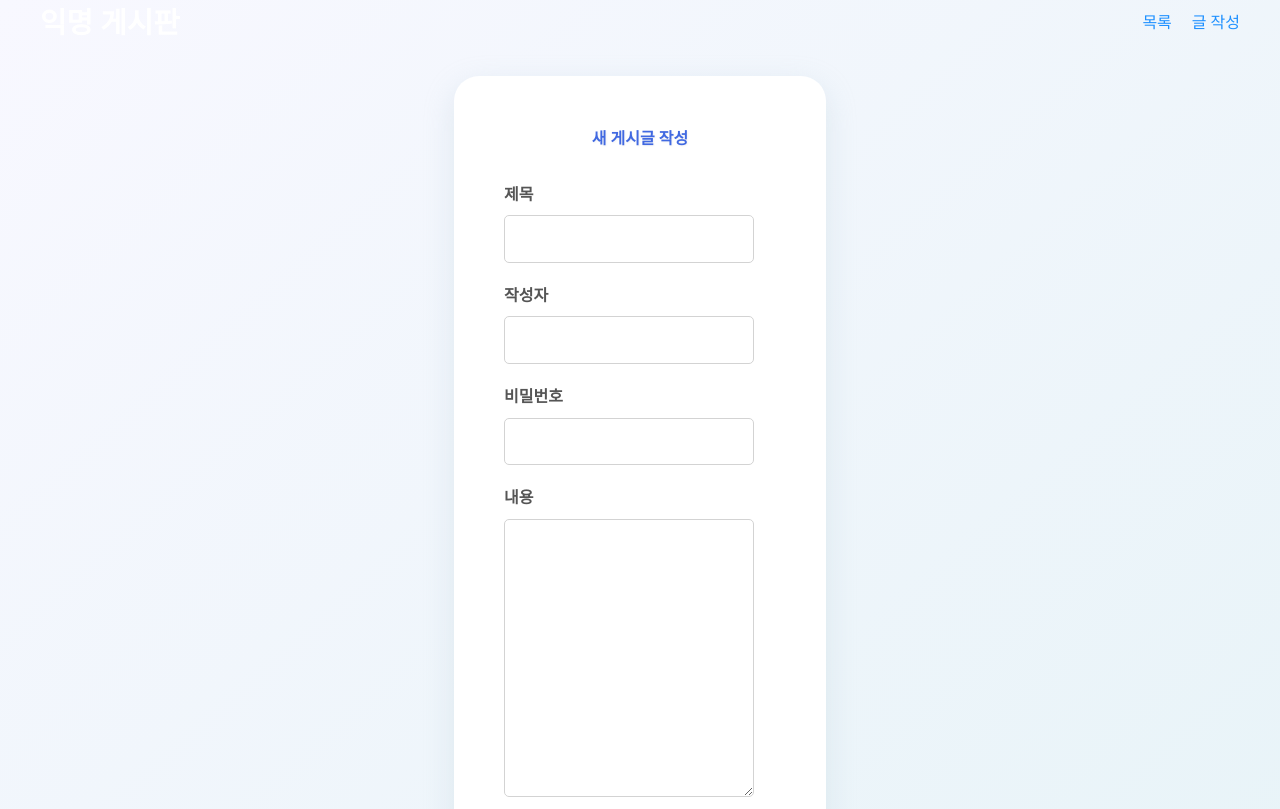
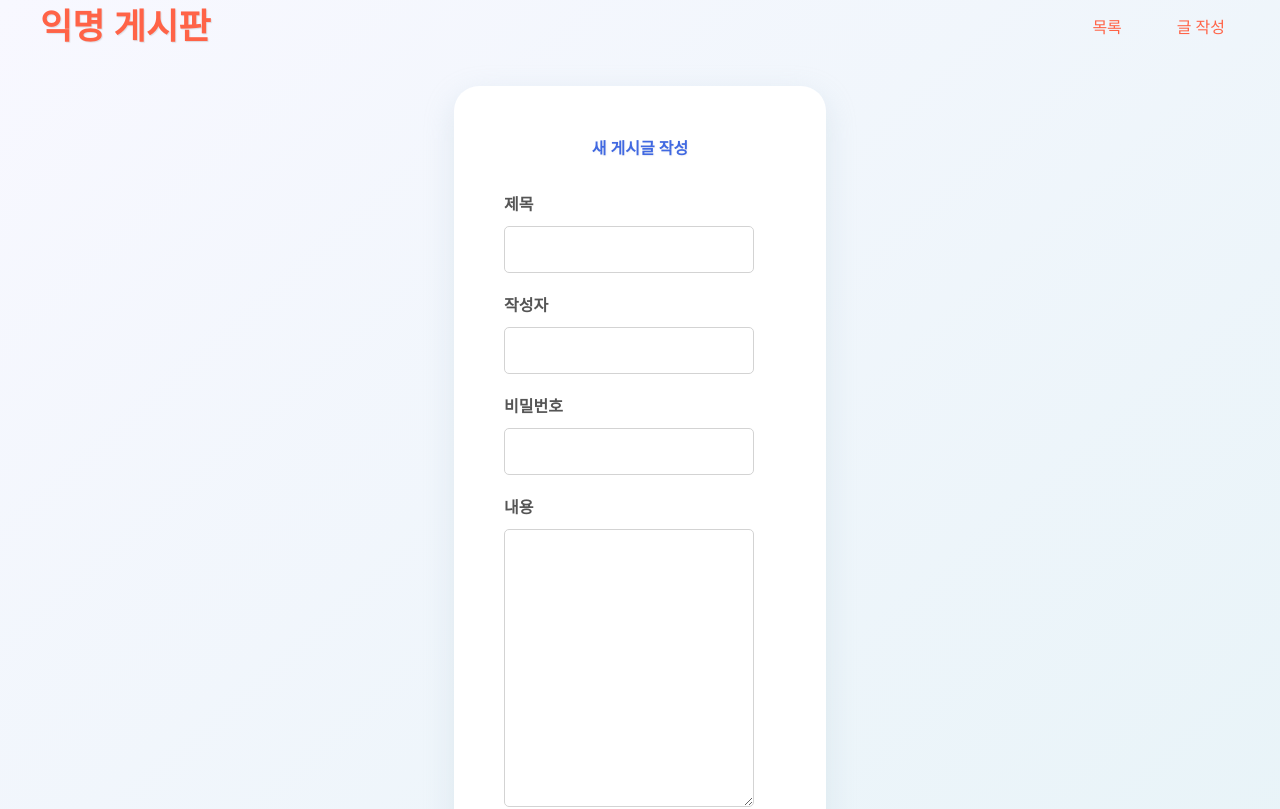
Before and after one commit to leeeeegun/250723_renewal-board-app, a React (Create React App) app in the folder frontend/: page /write in a window 1280 px wide. Shown: the top 809 px of the page. Built offline with nearby package versions, Linux system fonts and the light colour scheme.

Commit message:
update: [이의건] Header 디자인 디테일 수정 [RBA-FRONT-12]

```diff
--- a/frontend/src/assets/styles/Header.css
+++ b/frontend/src/assets/styles/Header.css
@@ -1,8 +1,13 @@
 .app-header {
     background-color: var(--secondary-color);
     color: white;
-    padding: 15px 20px;
-    box-shadow: 0 2px 5px rgba(0, 0, 0, 0.02);
+    padding: 18px 20px;
+    box-shadow: 0 3px 8px rgba(0, 0, 0, 0.15);
+    border-bottom-left-radius: 25px;
+    border-bottom-right-radius: 25px;
+    position: sticky; /* 스크롤 시 상단 고정 */
+    top: 0;
+    z-index: 1000;
 }
 
 .header-container {
@@ -14,10 +19,12 @@
 }
 
 .app-logo {
-    font-size: 1.8rem;
-    font-weight: bold;
-    color: white;
+    font-family: "BM Jua", cursive;
+    font-size: 2.2rem;
+    font-weight: 700;
+    color: #FF6347;
     text-decoration: none;
+    text-shadow: 1px 1px 1px rgba(0, 0, 0, 0.1); /* 로고에 그림자 */
 }
 
 .main-nav ul {
@@ -25,10 +32,19 @@
     margin: 0;
     padding: 0;
     display: flex;
-    gap: 20px;
+    gap: 25px;
+}
+
+.main-nav a {
+    color: #FF6347;
+    font-weight: 500;
+    padding: 8px 15px;
+    border-radius: 15px;
+    transition: background-color 0.3s ease, transform 0.2s ease;
 }
 
 .main-nav a:hover {
-    background-color: rgba(255, 255, 255, 0.2);
+    background-color: rgba(255, 255, 255, 0.3);
+    transform: translateY(-2px);
     text-decoration: none;
 }
```
